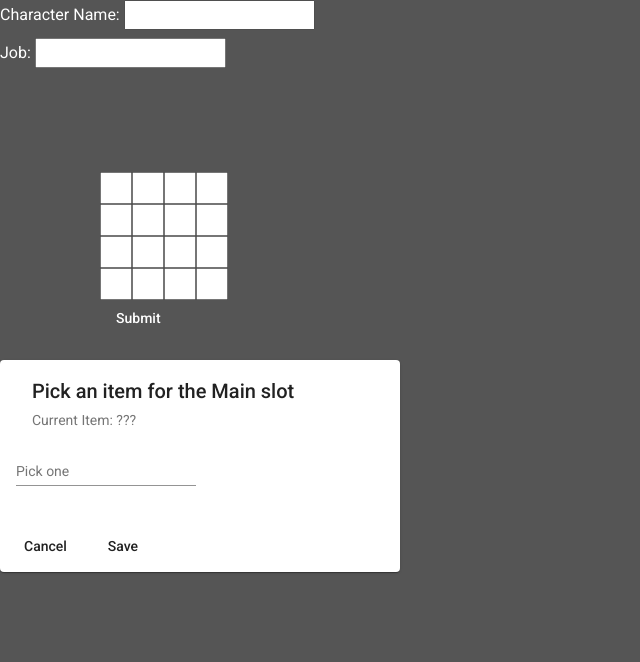
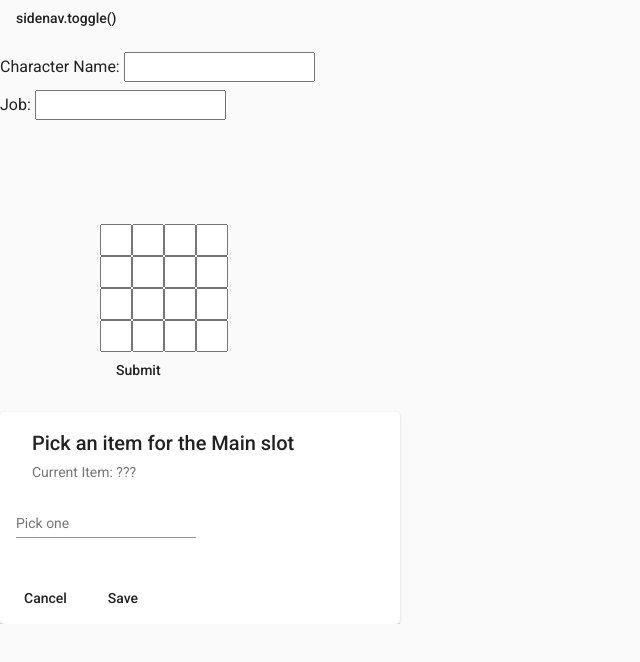
Before and after one commit to Icydeath/gear-swop, an Angular app in the folder GearSwop/ClientApp/: page / in a window 1280 px wide. Shown: the top 662 px of the page, without its empty margins (0-640 px from the left). Built offline with nearby package versions, Linux system fonts and the light colour scheme.

Commit message:
Navigation menu shenanigans WIP

```diff
--- a/GearSwop/ClientApp/src/app/app.component.html
+++ b/GearSwop/ClientApp/src/app/app.component.html
@@ -1,3 +1,3 @@
-<body>
-    <router-outlet></router-outlet>
+<body class="mat-app-background">
+  <app-nav-menu></app-nav-menu>
 </body>
--- /dev/null
+++ b/GearSwop/ClientApp/src/app/nav-menu/nav-menu.component.html
@@ -0,0 +1,10 @@
+<mat-sidenav-container>
+  <mat-sidenav #sidenav mode="side" [(opened)]="opened" (opened)="events.push('open!')" (closed)="events.push('close!')">
+    Sidenav content
+  </mat-sidenav>
+
+  <mat-sidenav-content>
+    <p><button mat-button (click)="sidenav.toggle()">sidenav.toggle()</button></p>
+    <router-outlet></router-outlet>
+  </mat-sidenav-content>
+</mat-sidenav-container>
--- /dev/null
+++ b/GearSwop/ClientApp/src/app/nav-menu/nav-menu.component.ts
@@ -0,0 +1,17 @@
+import { Component, OnInit } from '@angular/core';
+
+@Component({
+  selector: 'app-nav-menu',
+  templateUrl: './nav-menu.component.html',
+  styleUrls: ['./nav-menu.component.scss']
+})
+export class NavMenuComponent implements OnInit {
+  events: string[] = [];
+  opened: boolean;
+
+  constructor() { }
+
+  ngOnInit() {
+  }
+
+}
--- a/GearSwop/ClientApp/src/styles.css
+++ b/GearSwop/ClientApp/src/styles.css
@@ -16,6 +16,4 @@ html, body { height: 100%; }
 body {
   margin: 0;
   font-family: Roboto, "Helvetica Neue", sans-serif;
-  background-color: #555555;
-  color: white;
 }
```
Also changed, not shown: GearSwop/ClientApp/src/app/app.module.ts (+7 -1 lines), GearSwop/ClientApp/src/app/swap/gearset/gearset.component.html (+0 -15 lines), GearSwop/ClientApp/src/app/nav-menu/nav-menu.component.scss (added), 1 other file (tests, documents, lock files or other folders).
